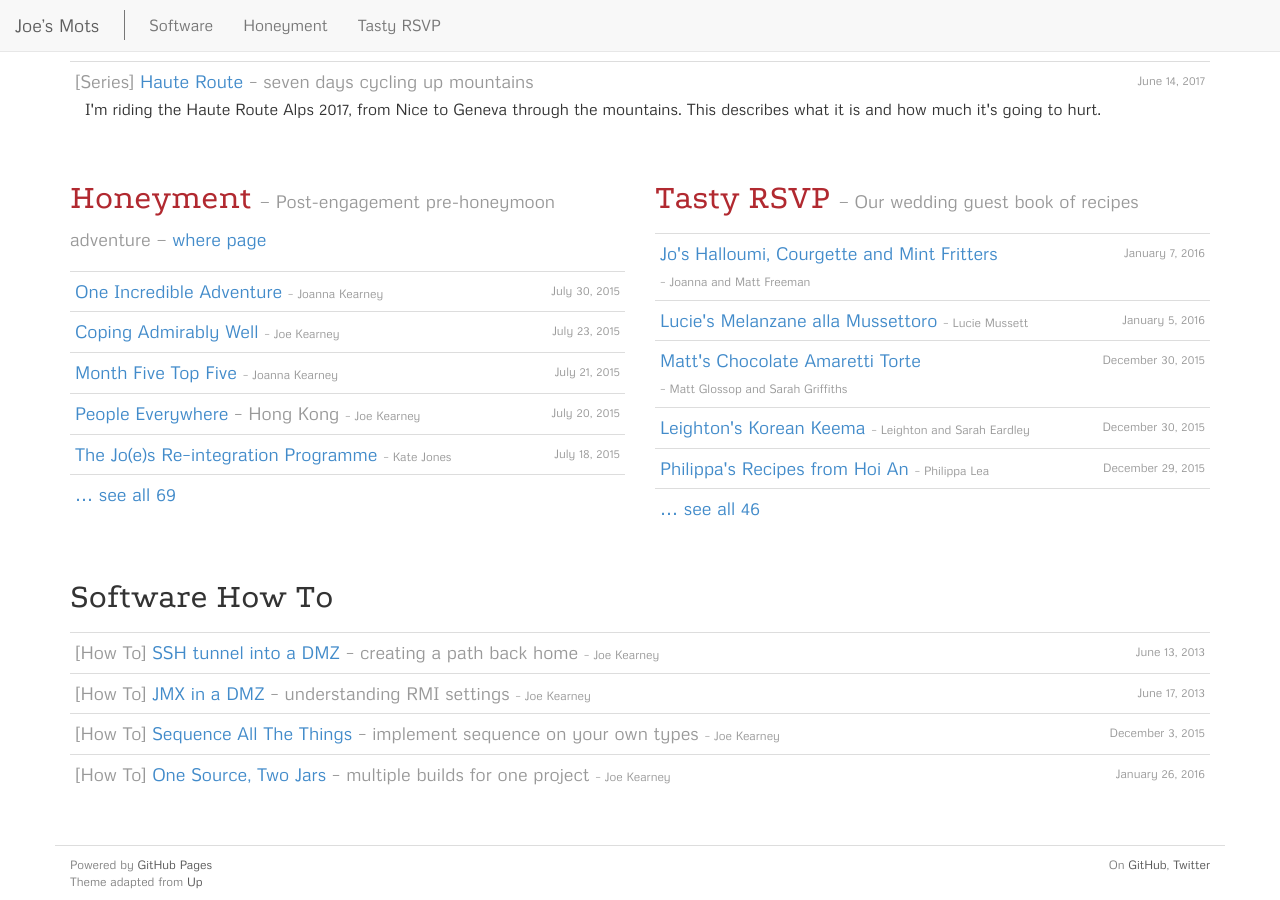
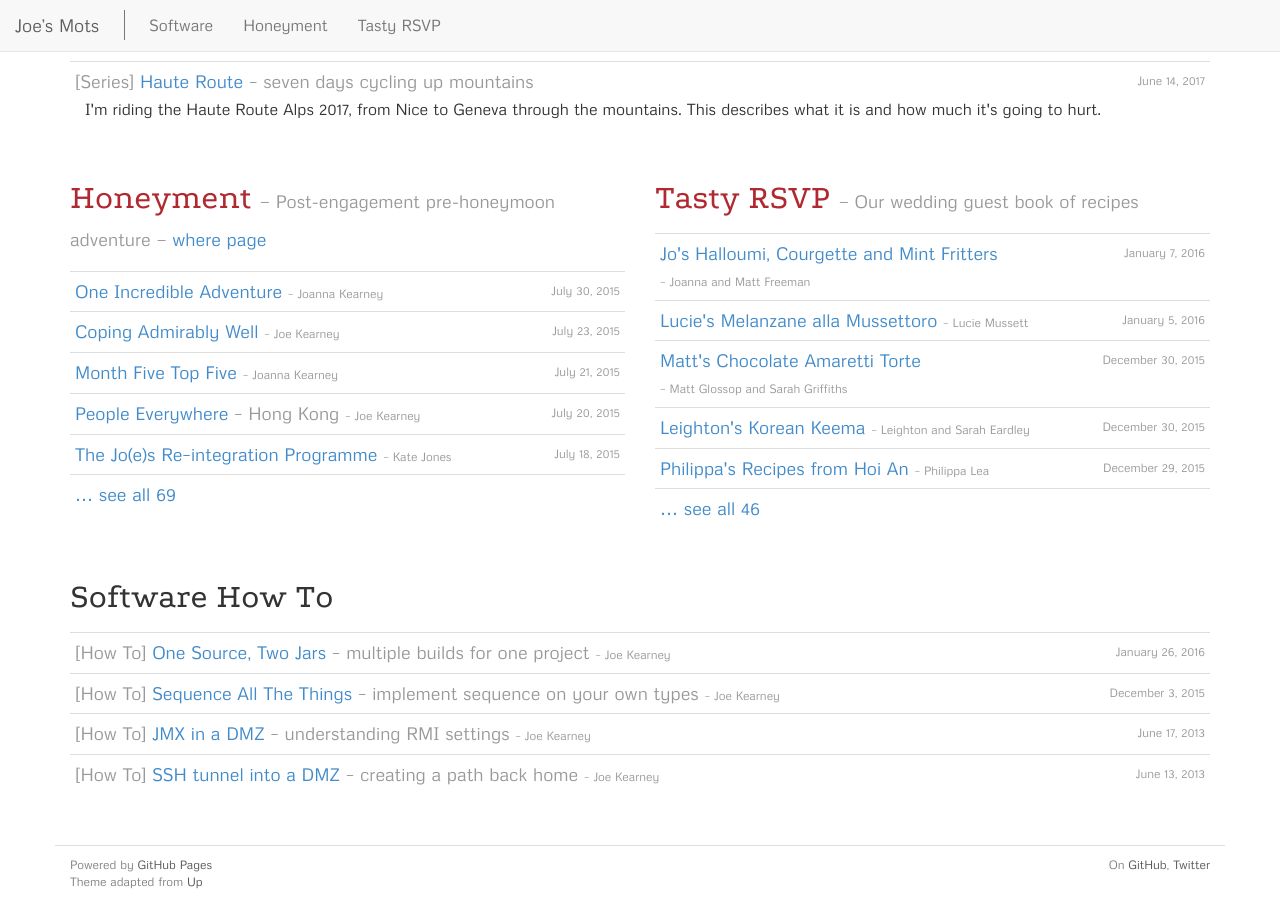
Before and after one commit to joekearney/joekearney.github.io, a Jekyll site: the page built from index.html, in a window 1280 px wide and 900 px high, scrolled down 1078 px. Built offline with Jekyll 4.4.1, drawn with Linux system fonts in a browser that asks for light colours.

Commit message:
ordering in index of posts

```diff
--- a/index.html
+++ b/index.html
@@ -49,7 +49,7 @@ sitemap:
 
   <div class="row">
     <div class="col-md-12">
-      {% include short-toc-by-tag.html tag='cycling' title=site.cycling.tag_name numPosts='3' description=site.cycling.tag_description showOnlyArticles='true' showLongDescription='true' showAuthor='false' %}
+      {% include short-toc-by-tag.html tag='cycling' title=site.cycling.tag_name numPosts='5' description=site.cycling.tag_description showOnlyArticles='true' showLongDescription='true' showAuthor='false' %}
     </div>
   </div>
 
@@ -73,14 +73,14 @@ sitemap:
     <div class="{{ coltype }}">
       <h2 class="thin">Software How To</h2>
       <ul class="listing">
-        {% include toc-listing.html numPosts='all' showDrafts='false' tag='howto' showAuthor='true' showLongDescription='false' orderAscending='true' showOnlyArticles='false' showDate='true' prependSeriesToTitles='true' showSeriesPages='true' %}
+        {% include toc-listing.html numPosts='all' showDrafts='false' tag='howto' showAuthor='true' showLongDescription='false' showOnlyArticles='false' showDate='true' prependSeriesToTitles='true' showSeriesPages='true' %}
       </ul>
     </div>
 
     {% if coltype == 'col-md-6' %}
     <div class="col-md-6">
       <h2 class="thin">Drafts</h2>
-      {% include toc-listing.html numPosts='all' showDrafts='true' tag='draft' showAuthor='true' showLongDescription='false' orderAscending='false' showOnlyArticles='false' showDate='true' prependSeriesToTitles='true' showSeriesPages='true' %}
+      {% include toc-listing.html numPosts='all' showDrafts='true' tag='draft' showAuthor='true' showLongDescription='false' showOnlyArticles='false' showDate='true' prependSeriesToTitles='true' showSeriesPages='true' %}
     </div>
     {% endif %}
   </div>
```
